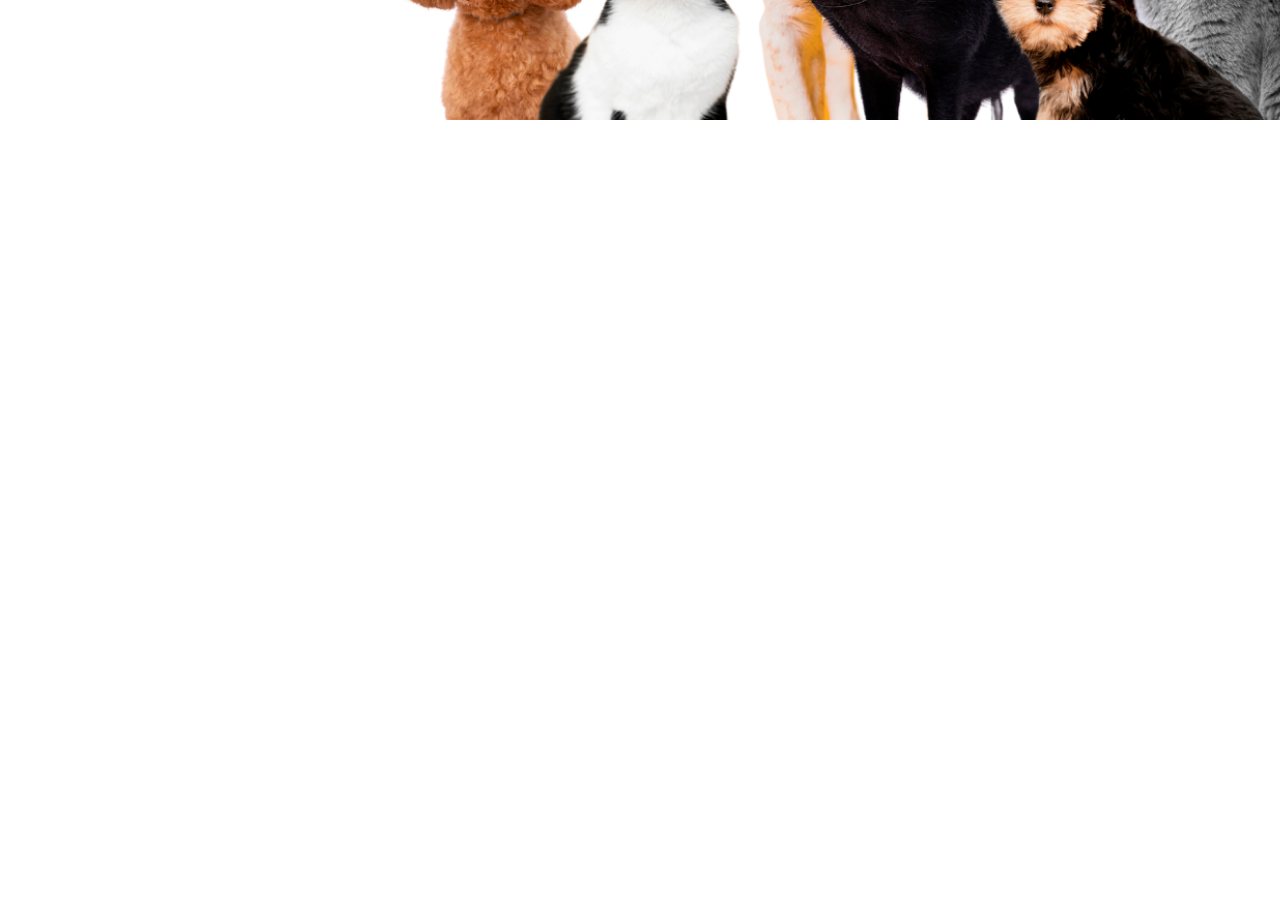
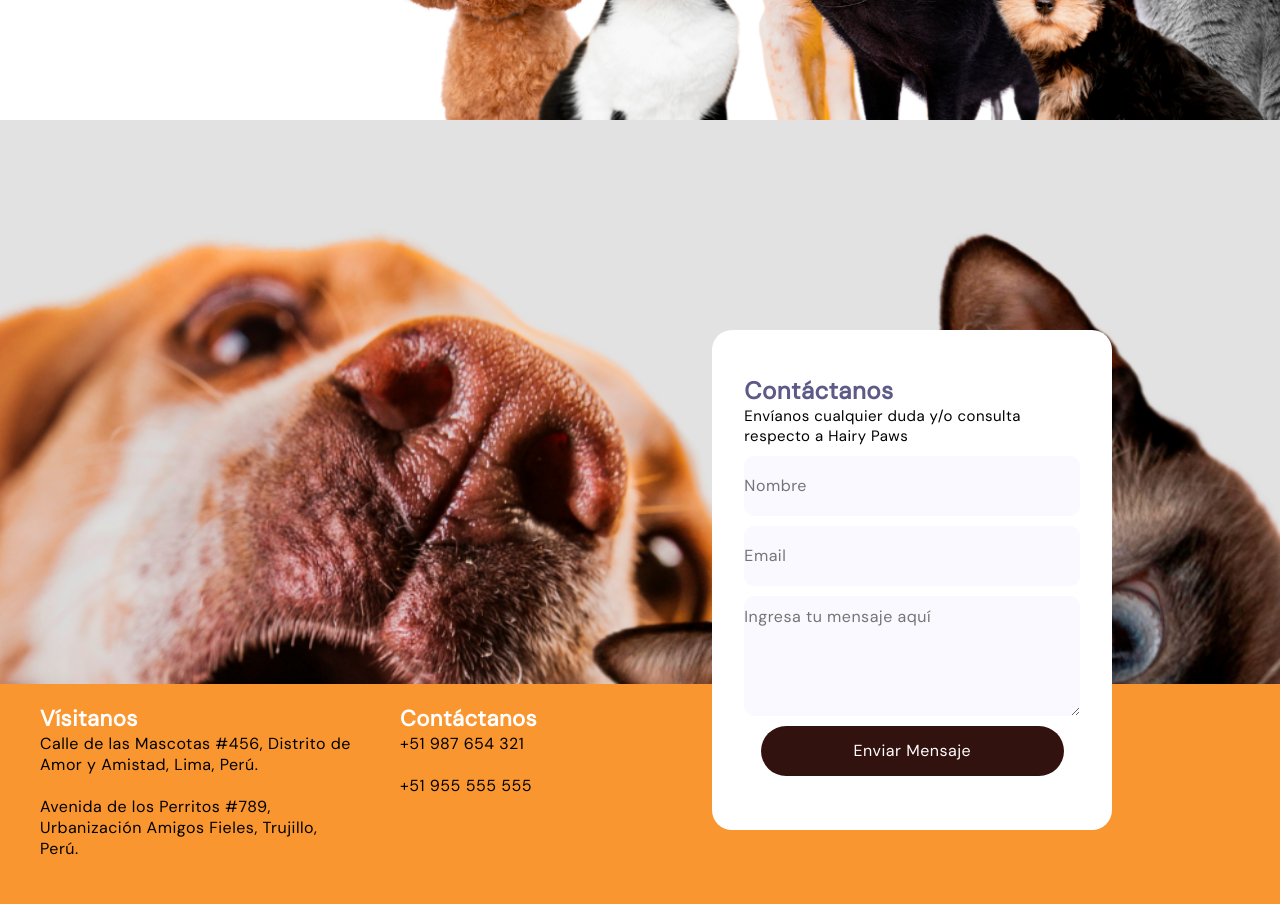
Before and after one commit to SI385-2301-SS4A-Grupo6/Landing-Page, a plain HTML site: page index.html in a window 1280 px wide. Shown: the part 680-1584 px from the top of the page. Before the commit the page ends 1184 px from the top, so only its background shows below. Drawn offline with Linux system fonts and the light colour scheme.

Commit message:
Update: Contacto (semi-final version)

```diff
--- a/Styles/styles.css
+++ b/Styles/styles.css
@@ -8,6 +8,9 @@
     font-size: 16px;
     letter-spacing: 0.5px;
     font-weight: 400;
+}
+html,body{
+    height: 100%;
 }
 header{
     position: fixed;
@@ -41,7 +44,7 @@ header p{
     display: inline-block;
     margin:0;
     color: #333;
-    font-weight: 400;
+    font-weight: 600;
     font-size: 120%;
 }
 header .navbar{
@@ -100,3 +103,90 @@ header .navbar .download-btn{
     font-size: 1.5rem;
     text-decoration: none;
 }
+.home .content .color{
+    font-size: 3rem;
+    font-weight: 700;
+}
+.contacto{
+    display: flex;
+    align-items: center;
+    min-height: 67vh;
+    background: url(../Images/fondo_contacto.png) no-repeat;
+    background-size: cover;
+    background-position: center;
+}
+.formulario_contacto{
+    width: 400px;
+    height: 500px;
+    display: flex;
+    top: 178px;
+    right: 5%;
+    position: relative;
+    flex-direction: column;
+    padding: 4vh;
+    background-color: white;
+    border-radius: 20px;
+    justify-content: center;
+    margin-left: auto;
+}
+.input{
+    outline: none;
+    border: none;
+    border-radius: 10px;
+    background-color: #F9F9FF;
+    margin-top: 10px;
+}
+.btn_EnviarFormulario{
+    border: none;
+    cursor: pointer;
+    height: 50px;
+    border-radius: 30px;
+    width:90%;
+    margin: 10px auto;
+    background-color: #32120E;
+    color:#fff;
+}
+#nombre,#email{
+    height: 60px;
+    width: 100%;
+}
+#mensaje{
+    width: 100%;
+    height: 120px;
+    padding-top: 10px;
+}
+.footer{
+    background-color: #FA9630;
+    min-height: 20vh;
+    display: flex;
+}
+.direcciones{
+    width: 25%;
+    height: 200px;
+    display: flex;
+    flex-direction: column;
+    margin-top: 20px;
+    margin-left: 40px;
+}
+.numeros{
+    width: 15%;
+    height: 200px;
+    margin-top: 20px;
+    margin-left: 40px;
+}
+ul {
+    list-style-type: none;
+}
+.tituloFormulario{
+    font-size: 24px;
+    font-weight: bold;
+    color:#5D5A88;
+}
+.descripcionFormulario{
+    font-size: 15px;
+}
+.tituloFooter{
+    font-size: 22px;
+    color: #fff;
+    font-weight: bold;
+}
--- a/index.html
+++ b/index.html
@@ -9,7 +9,6 @@
     <link rel="stylesheet" href="Styles/styles.css">
 </head>
 <body>
-
     <!--header section starts-->
         <header>
             <a href="#">
@@ -21,7 +20,7 @@
                 <a href="#adoption"><span>Adopta</span></a>
                 <a href="#opinions"><span>Usuarios</span></a>
                 <a href="#team"><span>Nosotros</span></a>
-                <a href="#contact"><span>Contacto</span></a>
+                <a href="#contacto"><span>Contacto</span></a>
                 <a href="#download" class="download-btn">Descargar</a>
             </nav>
         </header>
@@ -29,13 +28,13 @@
 
     <!--home section stars-->
 
-    <section class="home">
+    <section id="home" class="home">
         <div class="content">
             <p>
             Amemos y protejamos<br>
             juntos a nuestros<br>
             compañeros animales en<br>
-            este mundo, ¡adopta ya!
+            este mundo, <span class="color">¡adopta ya!</span>
             </p>
             <a href="#adoption" class="btn">Conoce a nuestros amigos</a>
         </div>
@@ -45,51 +44,104 @@
 
     <!--mascotas en adopción section stars-->
 
+    <!--
     <section class="adoption">
 
     </section>
+    -->
 
     <!--mascotas en adopción section ends-->
 
     <!--opiniones section stars-->
 
+    <!--
     <section class="opinions">
 
     </section>
+    -->
 
     <!--opiniones section ends-->
 
     <!--team members section stars-->
 
+    <!--
     <section class="team">
 
     </section>
+    -->
+    <!--team members section ends-->
 
-    <!--team members section ends-->
+    <!--descargar section stars-->
+
+    <!--
+    <section class="download">
+
+    </section>
+    -->
+
+    <!--descargar section ends-->
 
     <!--contacto section stars-->
 
-    <section class="contact-us">
+    <section id="contacto" class="contacto">
+
+        <div class="formulario_contacto">
+            <h2 class="tituloFormulario">Contáctanos</h2>
+            <p class="descripcionFormulario">Envíanos cualquier duda y/o consulta respecto a Hairy Paws</p>
+            <input
+              type="text"
+              name=""
+              id="nombre"
+              class="input"
+              placeholder="Nombre"
+            />
+            <input
+              type="email"
+              name=""
+              id="email"
+              class="input"
+              placeholder="Email"
+            />
+            <textarea
+              name=""
+              id="mensaje"
+              cols="30"
+              rows="10"
+              class="input"
+              placeholder="Ingresa tu mensaje aquí"
+            ></textarea>
+            <button class="btn_EnviarFormulario">Enviar Mensaje</button>
+        </div>
 
     </section>
 
     <!--contacto section ends-->
 
-    <!--descargar section stars-->
-
-    <section class="download">
-
-    </section>
-
-    <!--descargar section ends-->
-
-    <!--footersection stars-->
-
-    <section>
-
-    </section>
-
-    <!--footer section ends-->
-
 </body>
+<footer>
+    <div class="footer">
+        <div class="direcciones">
+          <p class="tituloFooter">Vísitanos</p>
+          <ul>
+            <li>
+              Calle de las Mascotas #456, Distrito de Amor y Amistad, Lima,
+              Perú.
+            </li>
+            <br />
+            <li>
+              Avenida de los Perritos #789, Urbanización Amigos Fieles,
+              Trujillo, Perú.
+            </li>
+          </ul>
+        </div>
+        <div class="numeros">
+          <p class="tituloFooter">Contáctanos</p>
+          <ul>
+            <li>+51 987 654 321</li>
+            <br />
+            <li>+51 955 555 555</li>
+          </ul>
+        </div>
+      </div>
+</footer>
 </html>
```
Also changed, not shown: Images/cachorros.png (added), Images/fondo_contacto.png (added).
